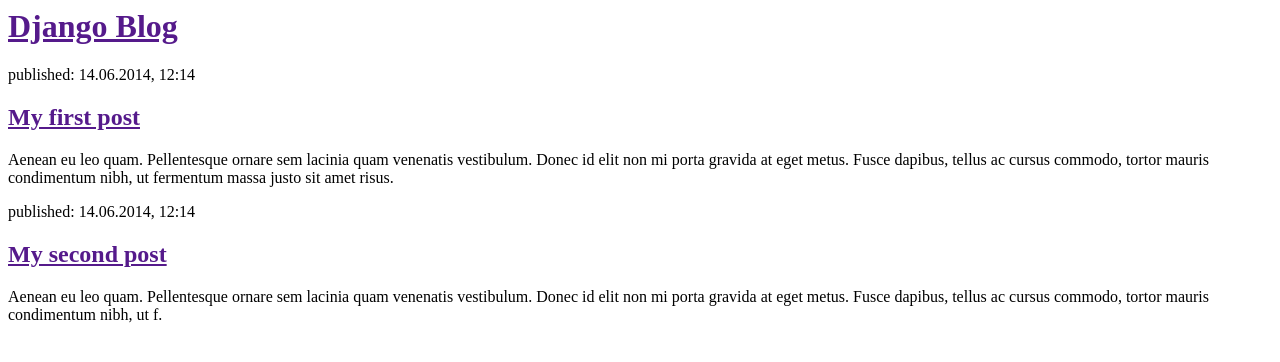
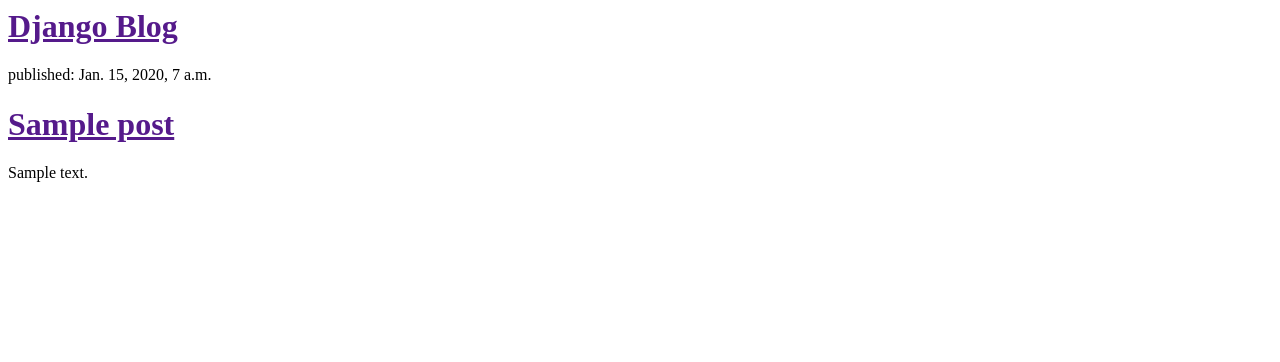
Before and after one commit to ezesali/my_first_blog, a Django app: template Aplicacion_blog/templates/Aplicacion_blog/post_list.html in a window 1280 px wide. Shown: the top 362 px of the page. Run offline with Django 3.2, Linux system fonts and the light colour scheme; the template is opened without the code that fills it: values that come from a table or form of the project are taken from there, others are empty; tables that the repository leaves empty hold one stand-in row (values such as "Sample post").

Commit message:
Modificar templates para pantalla, post de base de datos

```diff
--- a/Aplicacion_blog/templates/Aplicacion_blog/post_list.html
+++ b/Aplicacion_blog/templates/Aplicacion_blog/post_list.html
@@ -1,22 +1,17 @@
 <html>
     <head>
-        <title>Django blog</title>
+        <title>Django Girls blog</title>
     </head>
     <body>
         <div>
             <h1><a href="">Django Blog</a></h1>
         </div>
-
-        <div>
-            <p>published: 14.06.2014, 12:14</p>
-            <h2><a href="">My first post</a></h2>
-            <p>Aenean eu leo quam. Pellentesque ornare sem lacinia quam venenatis vestibulum. Donec id elit non mi porta gravida at eget metus. Fusce dapibus, tellus ac cursus commodo, tortor mauris condimentum nibh, ut fermentum massa justo sit amet risus.</p>
-        </div>
-
-        <div>
-            <p>published: 14.06.2014, 12:14</p>
-            <h2><a href="">My second post</a></h2>
-            <p>Aenean eu leo quam. Pellentesque ornare sem lacinia quam venenatis vestibulum. Donec id elit non mi porta gravida at eget metus. Fusce dapibus, tellus ac cursus commodo, tortor mauris condimentum nibh, ut f.</p>
-        </div>
+        {% for post in posts %}
+            <div>
+                <p>published: {{ post.published_date }}</p>
+                <h1><a href="">{{ post.title }}</a></h1>
+                <p>{{ post.text|linebreaksbr }}</p>
+            </div>
+        {% endfor %}
     </body>
 </html>
--- a/Aplicacion_blog/views.py
+++ b/Aplicacion_blog/views.py
@@ -1,6 +1,9 @@
 from django.shortcuts import render
+from django.utils import timezone
+from .models import Post
 
 # Create your views here.
 
 def post_list(request):
-    return render(request, 'Aplicacion_blog/post_list.html', {})
+	posts = Post.objects.filter(published_date__lte=timezone.now()).order_by('published_date')
+	return render(request, 'Aplicacion_blog/post_list.html', {'posts': posts})
```
